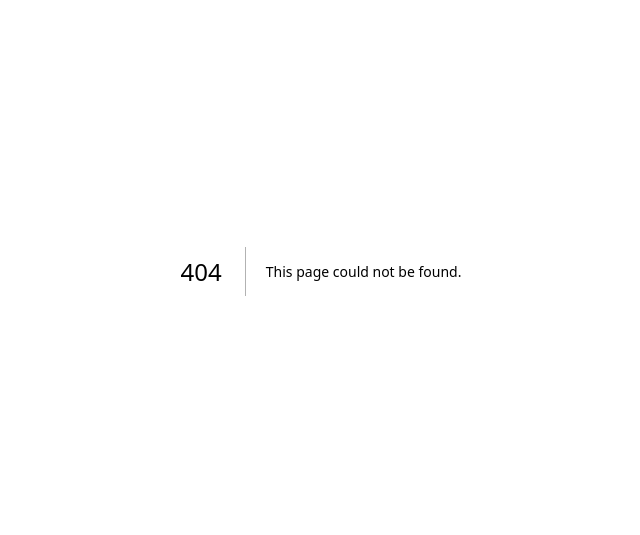
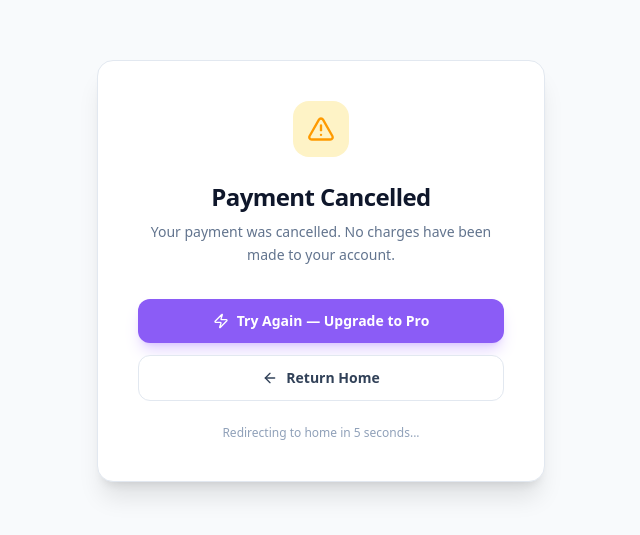
Before and after one commit to AxionLabs-tech/AlphaWrite-FE, a Next.js app: page /cancel in a window 1280 px wide. Before the commit this address had no page. Shown: the part 129-664 px from the top of the page, without its empty margins (319-959 px from the left). Built offline with nearby package versions, Linux system fonts and the light colour scheme.

Commit message:
feat: add /cancel

```diff
--- /dev/null
+++ b/app/cancel/page.tsx
@@ -0,0 +1,75 @@
+"use client";
+
+import { useState, useEffect } from "react";
+import { useRouter } from "next/navigation";
+import Link from "next/link";
+import { AlertTriangle, ArrowLeft, Zap } from "lucide-react";
+import { useCreateCheckoutSession } from "@/services/hooks";
+
+export default function PaymentCancelPage() {
+  const router = useRouter();
+  const { createCheckoutSession, isLoading } = useCreateCheckoutSession();
+  const [redirectCount, setRedirectCount] = useState(10);
+
+  useEffect(() => {
+    const interval = setInterval(() => {
+      setRedirectCount((prev) => {
+        if (prev <= 1) {
+          clearInterval(interval);
+          router.push("/");
+          return 0;
+        }
+        return prev - 1;
+      });
+    }, 1000);
+    return () => clearInterval(interval);
+  }, [router]);
+
+  const handleRetry = () => {
+    void createCheckoutSession({ plan: "pro", billing_interval: "monthly" });
+  };
+
+  return (
+    <div className="flex min-h-screen items-center justify-center bg-slate-50 px-4">
+      <div className="w-full max-w-md rounded-2xl border border-slate-200 bg-white p-8 text-center shadow-xl sm:p-10">
+        <div className="mx-auto flex size-14 items-center justify-center rounded-2xl bg-amber-100">
+          <AlertTriangle className="size-7 text-amber-500" aria-hidden />
+        </div>
+
+        <h1 className="mt-6 text-2xl font-bold tracking-tight text-slate-900">
+          Payment Cancelled
+        </h1>
+        <p className="mt-2 text-sm leading-relaxed text-slate-500">
+          Your payment was cancelled. No charges have been made to your account.
+        </p>
+
+        <div className="mt-8 flex flex-col gap-3">
+          <button
+            type="button"
+            onClick={handleRetry}
+            disabled={isLoading}
+            className="inline-flex items-center justify-center gap-2 rounded-xl bg-[#8B5CF6] px-5 py-3 text-sm font-semibold text-white shadow-lg shadow-violet-500/25 transition hover:bg-violet-600 disabled:opacity-70"
+          >
+            {isLoading ? (
+              <span className="size-4 animate-spin rounded-full border-2 border-white border-t-transparent" />
+            ) : (
+              <Zap className="size-4" aria-hidden />
+            )}
+            {isLoading ? "Processing..." : "Try Again — Upgrade to Pro"}
+          </button>
+          <Link
+            href="/"
+            className="inline-flex items-center justify-center gap-2 rounded-xl border border-slate-200 bg-white px-5 py-3 text-sm font-semibold text-slate-700 transition hover:bg-slate-50"
+          >
+            <ArrowLeft className="size-4" aria-hidden />
+            Return Home
+          </Link>
+        </div>
+
+        <p className="mt-6 text-xs text-slate-400">
+          Redirecting to home in {redirectCount} second{redirectCount !== 1 ? "s" : ""}...
+        </p>
+      </div>
+    </div>
+  );
+}
```
